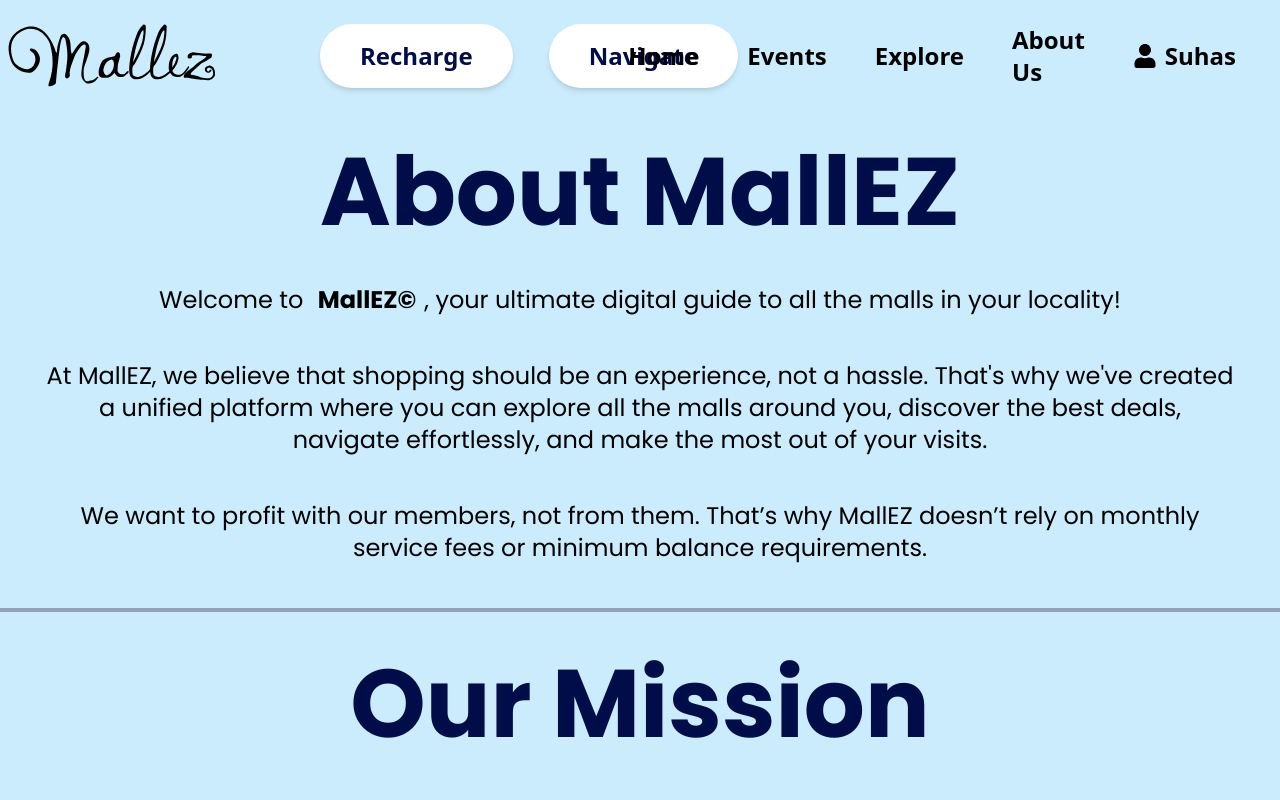
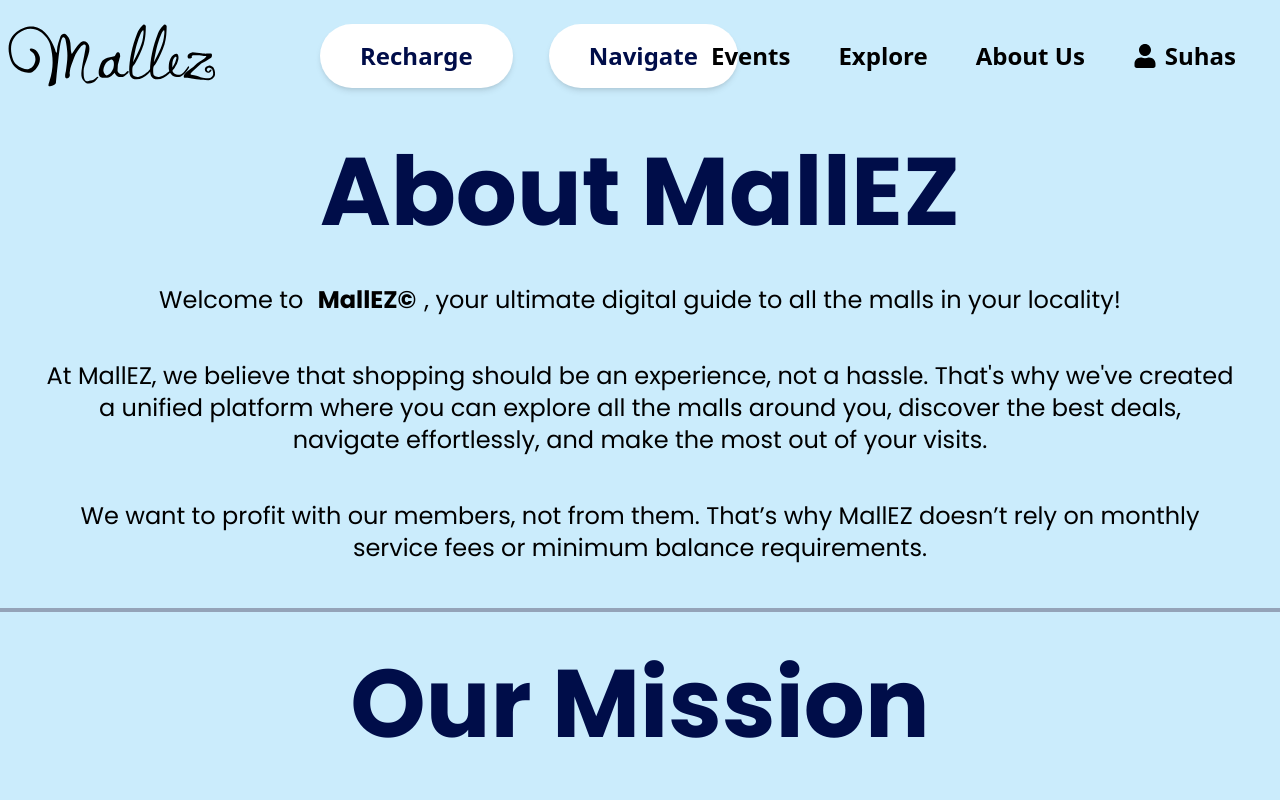
Before and after one commit to SuhasLingam/mallEz, a React (Vite) app: page /about in a window 1280 px wide. Shown: the top 800 px of the page. Built offline with nearby package versions, Linux system fonts and the light colour scheme; a web font is replaced by a local one.

Commit message:
Nav Updated

```diff
--- a/src/components/navbar.jsx
+++ b/src/components/navbar.jsx
@@ -10,7 +10,6 @@ const Navbar = () => {
   const [activeSubMenu, setActiveSubMenu] = useState(null);
 
   const navItems = [
-    { title: "Home", link: () => navigate("/") },
     { title: "Events", link: () => navigate("/") },
     {
       title: "Explore",
```
